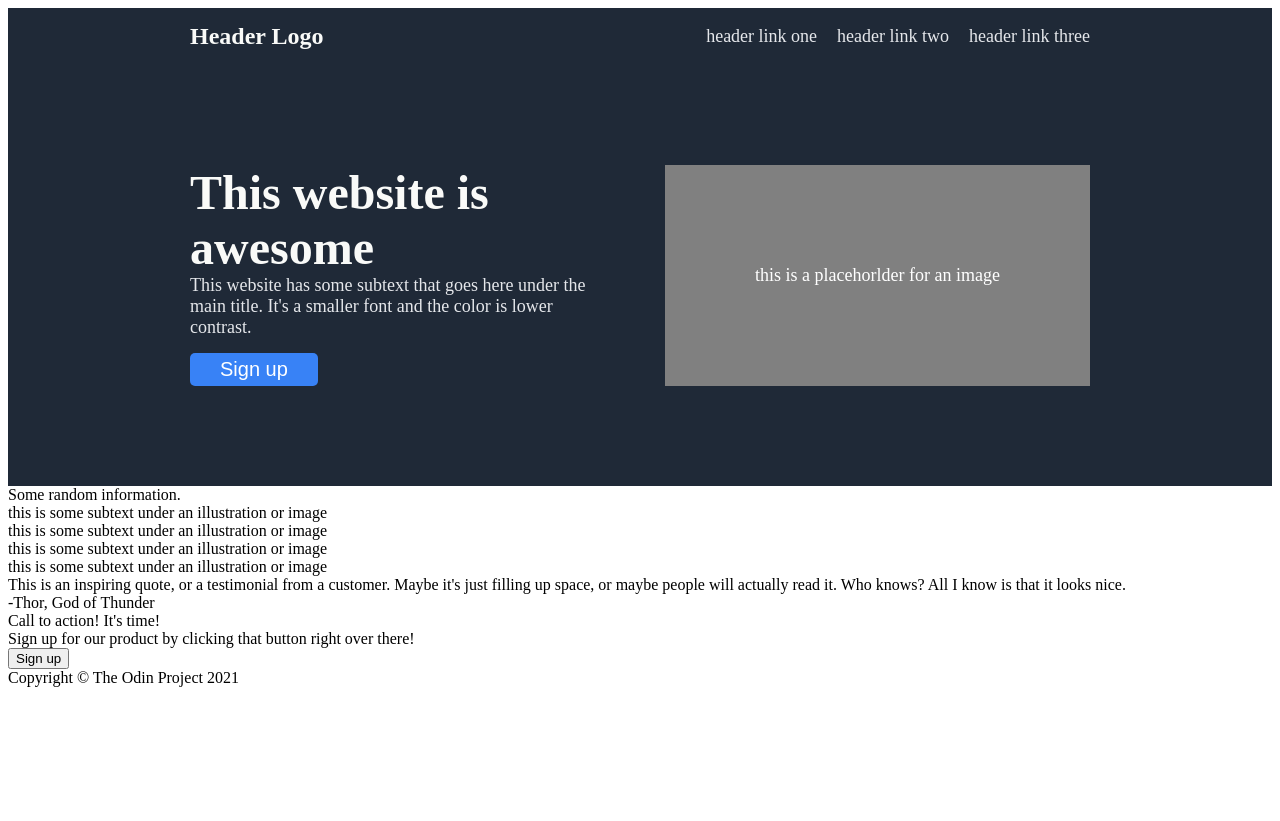
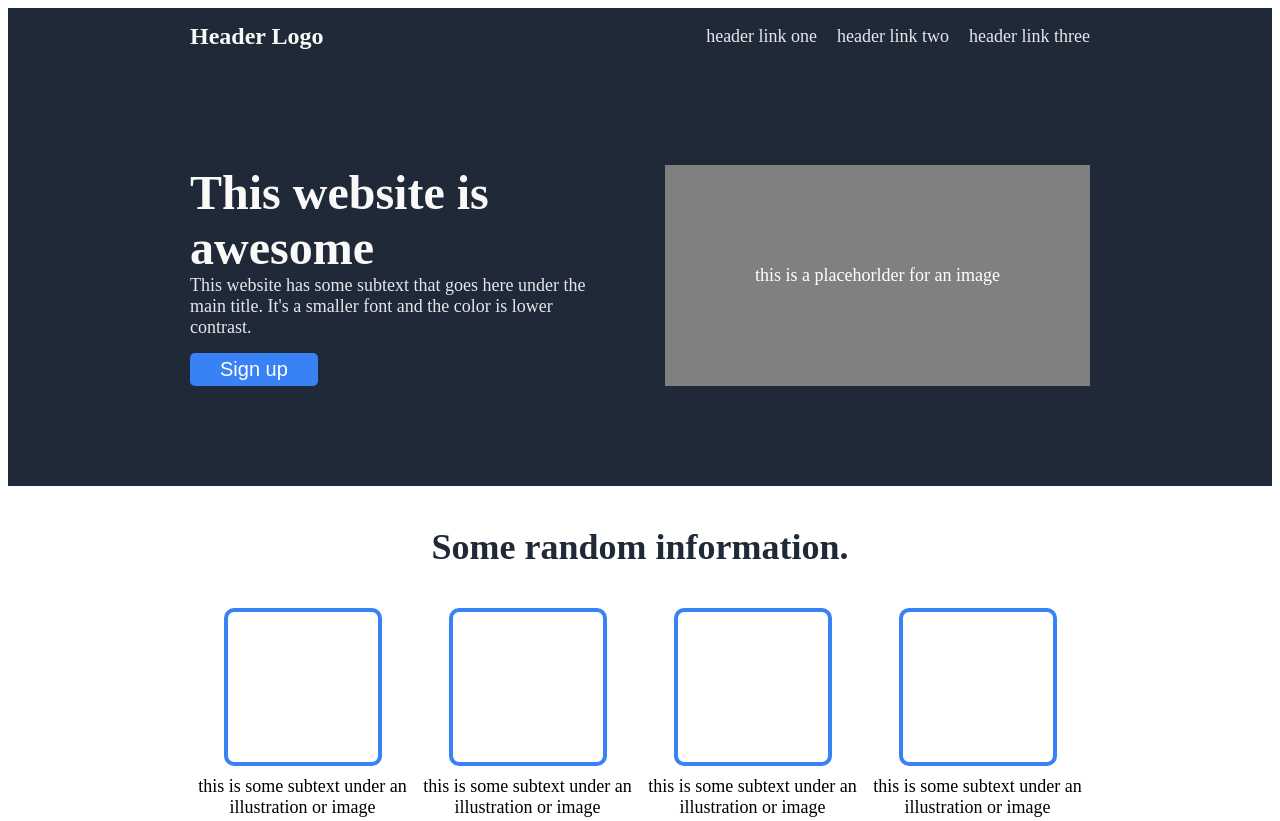
Before and after one commit to tonyptrl/odin-landing-page, a plain HTML site: page index.html in a window 1280 px wide. Shown: the top 821 px of the page. Before the commit the page ends 800 px from the top, so only its background shows below. Drawn offline with Linux system fonts and the light colour scheme.

Commit message:
style information section

```diff
--- a/style.css
+++ b/style.css
@@ -70,3 +70,41 @@ ul {
   padding: 5px 30px;
   margin-top: 15px;
 }
+
+.information-section {
+  width: 900px;
+  margin: 40px auto;
+}
+
+.information-title {
+  font-size: 36px;
+  color: #1F2937;
+  font-weight: 900;
+  text-align: center;
+  margin-bottom: 40px;
+}
+
+.information-boxes-container {
+  display: flex;
+}
+
+.information-single-box {
+  display: flex;
+  flex-direction: column;
+  align-items: center;
+  gap: 10px;
+}
+
+.information-blue-box {
+  height: 150px;
+  width: 150px;
+  border: solid;
+  border-width: 4px;
+  border-radius: 10px;
+  border-color: #3882F6;
+}
+
+.information-box-subtext {
+  text-align: center;
+  font-size: 18px;
+}
```
